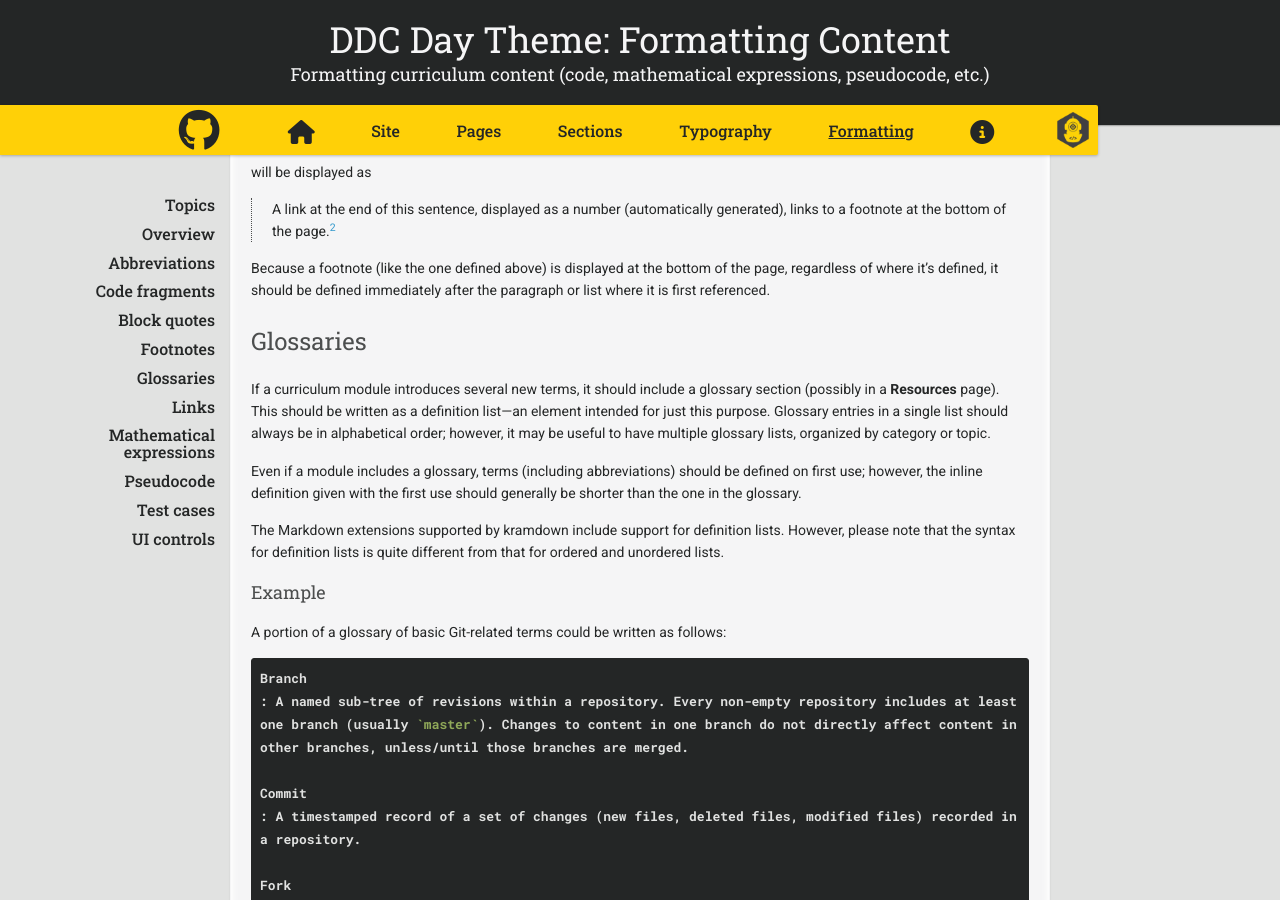
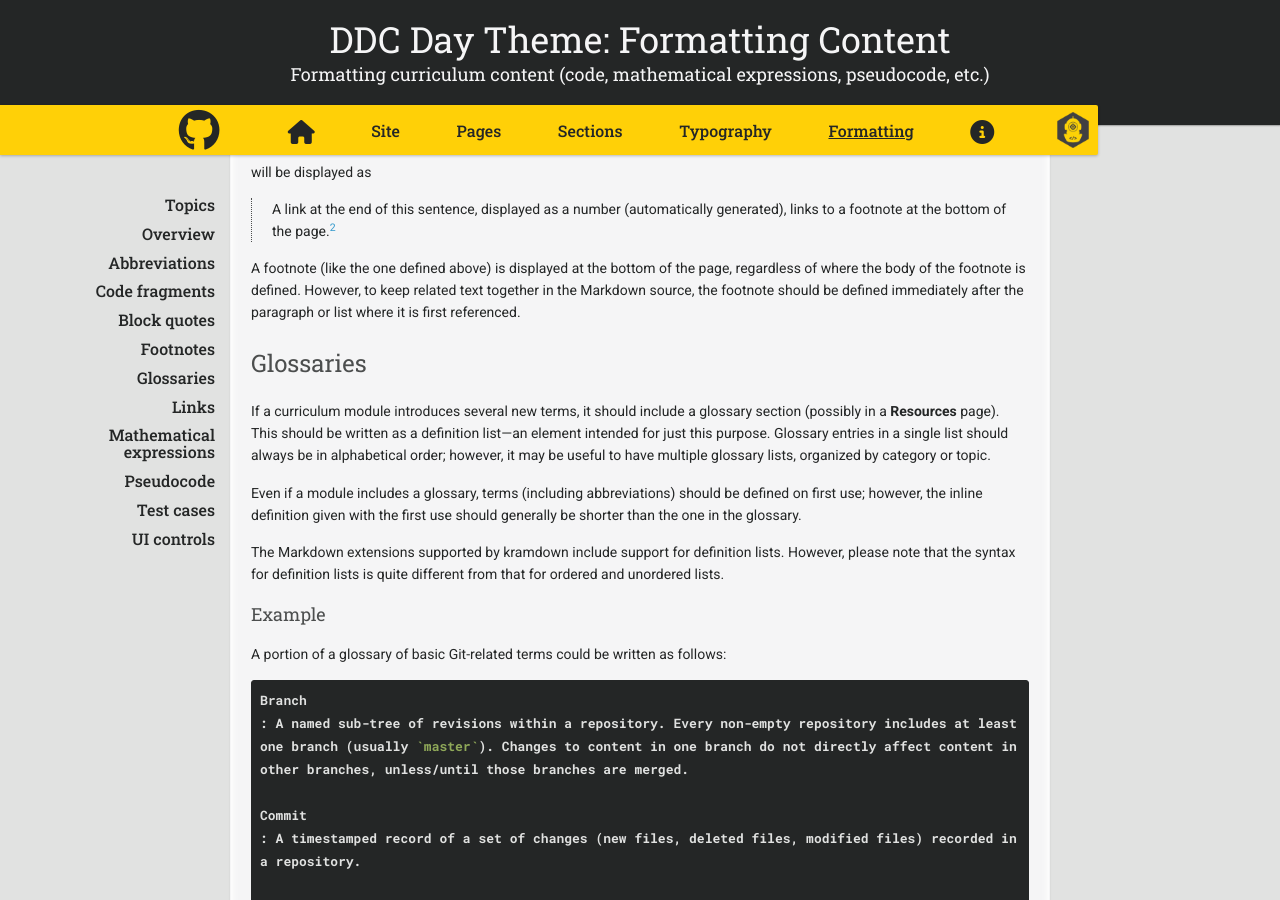
Before and after one commit to ddc-java/ddc-day, a Jekyll site: the page built from formatting.md, in a window 1280 px wide and 900 px high, scrolled down 5475 px. Built offline with Jekyll 4.4.1, drawn with Linux system fonts in a browser that asks for light colours; nearby versions of some CDN libraries; our own code applies the rules of GitHub Pages for plain Markdown files; formulas are drawn with MathJax 3.

```diff
--- a/formatting.md
+++ b/formatting.md
@@ -209,7 +209,7 @@
 
 [^footnote-example]: A footnote is automatically displayed at the bottom of the page, no matter where the footnote definition appears.
 
-Because a footnote (like the one defined above) is displayed at the bottom of the page, regardless of where it's defined, it should be defined immediately after the paragraph or list where it is first referenced.
+A footnote (like the one defined above) is displayed at the bottom of the page, regardless of where the body of the footnote is defined. However, to keep related text together in the Markdown source, the footnote should be defined immediately after the paragraph or list where it is first referenced.
 
 ## Glossaries
 
```
